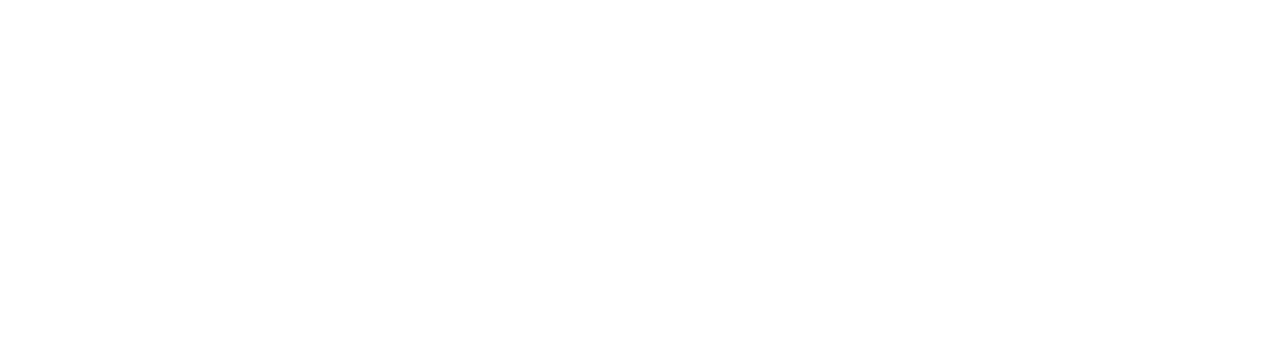
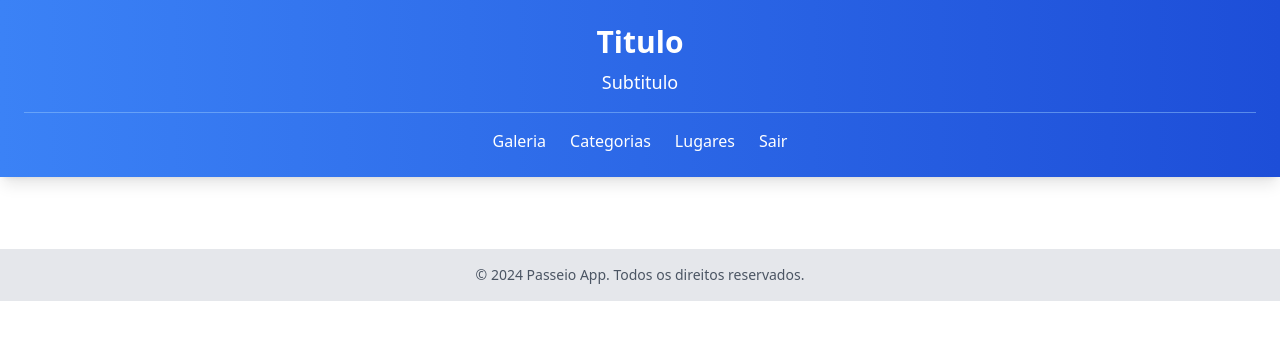
Before and after one commit to mikaelrs02/curso-angular-19, an Angular app in the folder passeio-app/: page /paginas in a window 1280 px wide. Before the commit this address led to /. Shown: the top 340 px of the page. Built offline with nearby package versions, Linux system fonts and the light colour scheme.

Commit message:
Criação do Categorias

```diff
--- a/passeio-app/src/app/app-routing.module.ts
+++ b/passeio-app/src/app/app-routing.module.ts
@@ -1,7 +1,12 @@
 import { NgModule } from '@angular/core';
 import { RouterModule, Routes } from '@angular/router';
 
-const routes: Routes = [];
+const routes: Routes = [
+  {
+    path: 'paginas',
+    loadChildren: () => import('./template/template.module').then(m => m.TemplateModule)
+  }
+];
 
 @NgModule({
   imports: [RouterModule.forRoot(routes)],
--- a/passeio-app/src/app/app.component.html
+++ b/passeio-app/src/app/app.component.html
@@ -0,0 +1 @@
+<router-outlet></router-outlet>
--- /dev/null
+++ b/passeio-app/src/app/categorias/categoria/categoria.component.html
@@ -0,0 +1,23 @@
+<div class="p-6 max-w-lg mx-auto bg-white shadow-lg rounded-lg mt-6">
+    <h2 class="text-2xl font-semibold text-gray-700 mg-4">Nova Categoria</h2>
+    <form action="" id="categoriaForm">
+        <!-- Campo Nome -->
+        <div class="mb-4">
+            <label class="block text-gray-600 font-medium mb-2">Nome:</label>
+            <input type="text" id="nome" name="nome" class="w-full px-3 py-2 border border-gray-300 rounded-md focus:outline-none focus:ring focus:ring-blue-200" required/>
+            <span class="text-red-500 text-sm">
+                Campo obrigatório
+            </span>
+        </div>
+        <div class="mb-4">
+            <label class="block text-gray-600 font-medium mb-2">Descrição:</label>
+            <textarea rows="4" id="descricao" name="descricao" class="w-full px-3 py-2 border border-gray-300 rounded-md focus:outline-none focus:ring focus:ring-blue-200" required></textarea>
+            <span class="text-red-500 text-sm">
+                Campo obrigatório
+            </span>
+        </div>
+        <button type="submit" class="w-full bg-blue-600 text-white font-semibold p-3 rounded shadow hover:bg-blue-700 transition duration-300">
+            Cadastrar Categoria
+        </button>
+    </form>
+</div>
--- a/passeio-app/src/app/template/layout/layout.component.html
+++ b/passeio-app/src/app/template/layout/layout.component.html
@@ -1 +1,36 @@
-<p>layout works!</p>
+<header class="bg-gradient-to-r from-blue-500 to-blue-700 text-white p-6 shadow-lg">
+    <div class="text-center">
+        <h1 class="text-3xl font-bold">Titulo</h1>
+        <p class="mt-2 text-lg">Subtitulo</p>
+    </div>
+    <div class="mt-4">
+        <hr class="border-t border-blue-300 opacity-50"/>
+    </div>
+
+    <nav class="mt-4">
+        <ul class="flex justify-center space-x-6">
+            <li>
+                <a class="hover:text-yellow-300">Galeria</a>
+            </li>
+            <li>
+                <a class="hover:text-yellow-300">Categorias</a>
+            </li>
+            <li>
+                <a class="hover:text-yellow-300">Lugares</a>
+            </li>
+            <li>
+                <a class="hover:text-yellow-300">Sair</a>
+            </li>
+        </ul>
+    </nav>
+</header>
+<main class="container mx-auto p-6">
+    <router-outlet></router-outlet>
+</main>
+
+
+<footer class="bg-gray-200 text-center p-4 mt-6">
+    <p class="text-gray-600 text-sm">
+        &copy; 2024 Passeio App. Todos os direitos reservados.
+    </p>
+</footer>
--- a/passeio-app/src/app/template/template-routing.module.ts
+++ b/passeio-app/src/app/template/template-routing.module.ts
@@ -1,7 +1,19 @@
 import { NgModule } from '@angular/core';
 import { RouterModule, Routes } from '@angular/router';
+import { LayoutComponent } from './layout/layout.component';
 
-const routes: Routes = [];
+const routes: Routes = [
+  {
+    path: '',
+    component: LayoutComponent,
+    children: [
+      {
+        path: 'categorias',
+        loadChildren: () => import('../categorias/categorias.module').then(m => m.CategoriasModule)
+      }
+    ]
+  }
+];
 
 @NgModule({
   imports: [RouterModule.forChild(routes)],
--- a/passeio-app/src/app/template/template.module.ts
+++ b/passeio-app/src/app/template/template.module.ts
@@ -3,6 +3,7 @@ import { CommonModule } from '@angular/common';
 
 import { TemplateRoutingModule } from './template-routing.module';
 import { LayoutComponent } from './layout/layout.component';
+import { CategoriasModule } from '../categorias/categorias.module';
 
 
 @NgModule({
@@ -11,7 +12,8 @@ import { LayoutComponent } from './layout/layout.component';
   ],
   imports: [
     CommonModule,
-    TemplateRoutingModule
+    TemplateRoutingModule,
+    CategoriasModule
   ]
 })
 export class TemplateModule { }
```
Also changed, not shown: passeio-app/src/app/categorias/categoria/categoria.component.ts (added, +11 -0 lines), passeio-app/src/app/categorias/categorias-routing.module.ts (added, +16 -0 lines), passeio-app/src/app/categorias/categorias.module.ts (added, +17 -0 lines), passeio-app/src/app/categorias/categoria/categoria.component.scss (added), 1 other file (tests, documents, lock files or other folders).
